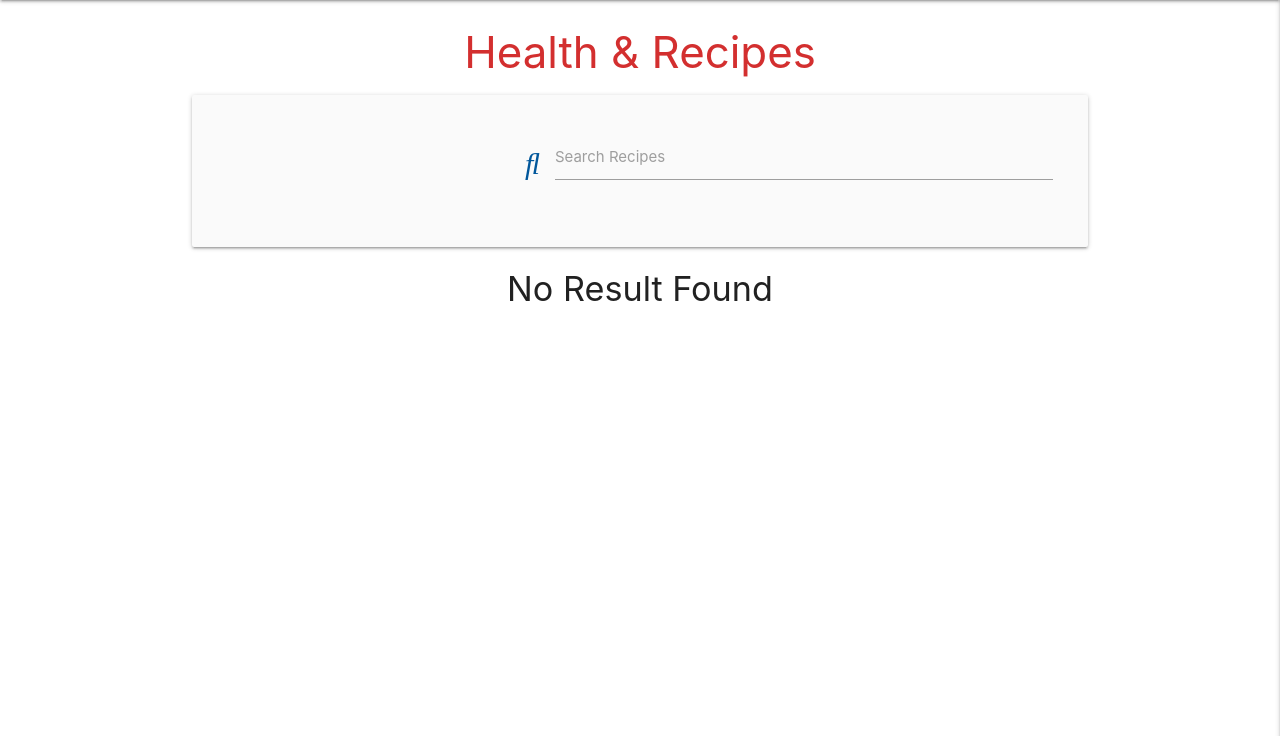
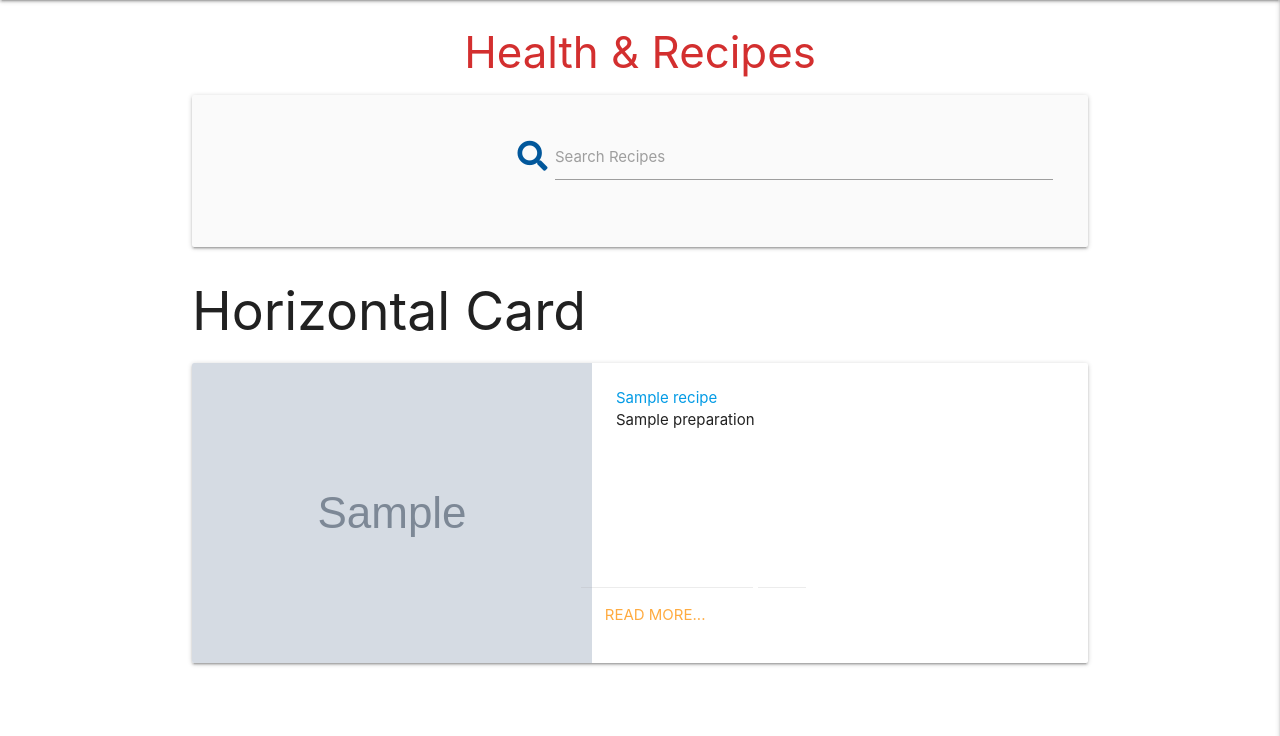
Before and after one commit to Nicola2309/MS3, a Flask app: page / in a window 1280 px wide. Shown: the part 64-800 px from the top of the page. Run offline with Flask 2, Linux system fonts and the light colour scheme; grey boxes marked "Sample" are stand-in pictures; a database or web service that is not in the repository returns one stand-in record (values such as "Sample title"); some libraries are stand-ins or nearby versions.

Commit message:
Defensive coding on Delete Recipe function added

```diff
--- a/app.py
+++ b/app.py
@@ -19,11 +19,6 @@ mongo = PyMongo(app)
 
 
 @app.route("/")
-@app.route("/home")
-def home():
-    return render_template("recipes.html")
-
-
 @app.route("/get_recipes")
 def get_recipes():
     recipes = list(mongo.db.recipes.find())
@@ -66,16 +61,16 @@ def login():
     if request.method == "POST":
         # checking Username presence in DB
         existing_user = mongo.db.users.find_one(
-        {"username": request.form.get("username").lower()})
+            {"username": request.form.get("username").lower()})
 
         if existing_user:
             # Stored hashed password must match user's input
             if check_password_hash(
                 existing_user["password"], request.form.get(
                     "password")):
-                    session["user"] = request.form.get("username").lower()
-                    flash("Welcome, {}".format(request.form.get("username")))
-                    return redirect(url_for(
+                session["user"] = request.form.get("username").lower()
+                flash("Welcome, {}".format(request.form.get("username")))
+                return redirect(url_for(
                         "profile", username=session["user"]))
             else:
                 # if the passwords don't match
@@ -131,6 +126,13 @@ def add_recipe():
     return render_template("add_recipe.html")
 
 
+@app.route("/recipe/<recipe_id>")
+def recipe(recipe_id):
+    recipe = mongo.db.recipes.find_one({"_id": ObjectId(recipe_id)})
+    print(recipe)
+    return render_template("recipe.html", recipe=recipe)
+
+
 @app.route("/edit_recipe/<recipe_id>", methods=["GET", "POST"])
 def edit_recipe(recipe_id):
     if request.method == "POST":
@@ -154,9 +156,9 @@ def edit_recipe(recipe_id):
 
 @app.route("/delete_recipe/<recipe_id>")
 def delete_recipe(recipe_id):
-    mongo.db.recipes.remove({"_id": ObjectId(task_id)})
+    mongo.db.recipes.remove({"_id": ObjectId(recipe_id)})
     flash("Recipe Deleted")
-    return redirect(url_for("get_tasks"))
+    return redirect(url_for("get_recipes"))
 
 
 if __name__ == "__main__":
--- a/static/js/script.js
+++ b/static/js/script.js
@@ -1,4 +1,5 @@
 $(document).ready(function(){
     $('.sidenav').sidenav({ edge:"right" });
     $('select').formSelect();
+    $('.modal').modal();
 });
--- a/templates/add_recipe.html
+++ b/templates/add_recipe.html
@@ -47,7 +47,6 @@
         <label for="description">Brief Description</label>
         <input type="text" class="form-control" name="description"
         id="description" aria-describedby="description" maxlength="90" required>
-        {{- recipe.description -}}
     </div>
 
     <!-- Ingredients -->
@@ -55,7 +54,6 @@
         <label for="ingredients">Ingredients</label>
         <input type="text" class="form-control" name="ingredients" id="ingredients"
         aria-describedby="ingredients" minlength="3" required>
-        {{- recipe.ingredients -}}
     </div>
 
     <!-- Preparation -->
@@ -63,7 +61,6 @@
         <label for="preparation">Preparation</label>
         <input type="text" class="form-control" name="preparation" id="preparation"
         aria-describedby="preparation" required>
-        {{- recipe.preparation -}}
     </div>
 
     <!-- Image URL -->
--- a/templates/base.html
+++ b/templates/base.html
@@ -21,10 +21,10 @@
         <!-- top navbar -->
         <nav>
             <div class="nav-wrapper">
-                <a href="{{ url_for('home') }}" class="brand-logo"> SustainEat</a>
+                <a href="{{ url_for('get_recipes') }}" class="brand-logo"> SustainEat</a>
                 <a href="#" data-target="mobile-demo" class="sidenav-trigger left"><i class="fas fa-bars"></i></a>
                 <ul class="right hide-on-med-and-down">
-                    <li><a href="{{ url_for('home') }}">Home</a></li>
+                    <li><a href="{{ url_for('get_recipes') }}">Home</a></li>
                     {% if session.user %}
                         <li><a href="{{ url_for('profile', username=session['user']) }}">Profile</a></li>
                         <li><a href="{{ url_for('add_recipe') }}">Add Recipe</a></li>
@@ -39,7 +39,7 @@
 
         <!-- mobile sidenav -->
         <ul class="sidenav" id="mobile-demo">
-                    <li><a href="{{ url_for('home') }}">Home</a></li>
+                    <li><a href="{{ url_for('get_recipes') }}">Home</a></li>
                     {% if session.user %}
                         <li><a href="{{ url_for('profile', username=session['user']) }}">Profile</a></li>
                         <li><a href="{{ url_for('add_recipe') }}">Add Recipe</a></li>
--- a/templates/recipes.html
+++ b/templates/recipes.html
@@ -7,7 +7,7 @@
     <form action="{{ url_for('search') }}" method="post" class="col s12">
         <div class="row valign-wrapper center-align">
             <div class="input-field col s12 m8">
-                <i class="faf fa-search prefix light-blue-text text-darken-4"></i>
+                <i class="fas fa-search prefix light-blue-text text-darken-4"></i>
                 <input type="text" name="query" id="query" minlength="3" class="validate" required>
                 <label for="query">Search Recipes</label>
             </div>
@@ -39,10 +39,27 @@
                             <a href="{{ url_for('recipe', recipe_id=recipe._id) }}">Read More...</a>
                         </div>
 
-                        <!--Edit Recipe Function-->
+                        <!--Edit/Delete Recipe Functions -->
                         <div class="card-action">
                             {% if session.user|lower == recipe.created_by|lower %}
-                            <a href="{{ url_for('edit_recipe', recipe_id=recipe._id) }}">Delete</a>
+
+                            <a href="#modal-question"
+                                class="modal-trigger">Delete</a>
+
+
+                            <div class="modal" id="modal-question">
+                                <div>
+                                    <i class="fas fa-exclamation-circle red-text text-darken-3"></i>
+                                    <p>
+                                        Do you want to Delete this recipe?
+                                    </p>
+                                </div>
+                                <div>
+                                    <a href="{{ url_for('delete_recipe', recipe_id=recipe._id) }}" class="btn-small modal-close"> Delete</a>
+                                    <a class="btn-small modal-close">Cancel</a>
+                                </div>
+                            </div>
+
                             <a href="{{ url_for('edit_recipe', recipe_id=recipe._id) }}">Edit</a>
                             {% endif %}
                         </div>
```
Also changed, not shown: templates/recipe.html (+65 -6 lines).
